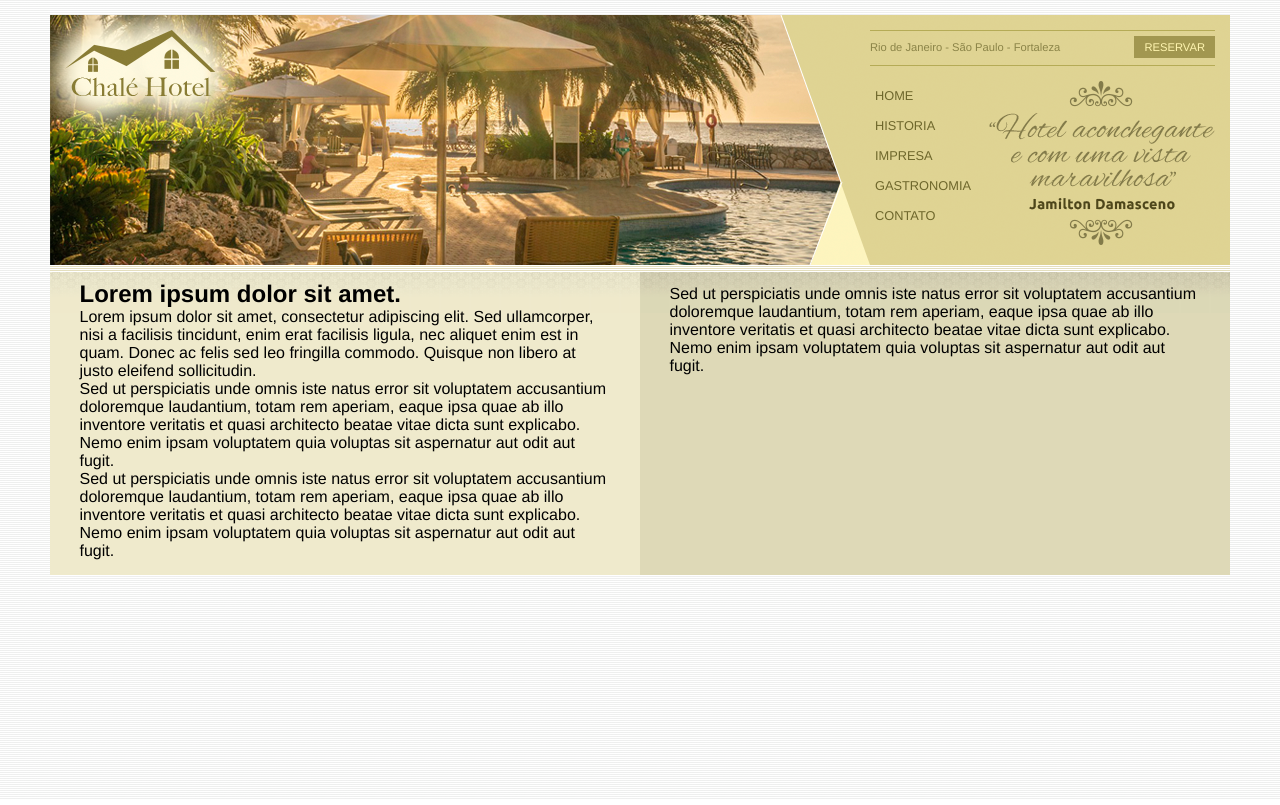
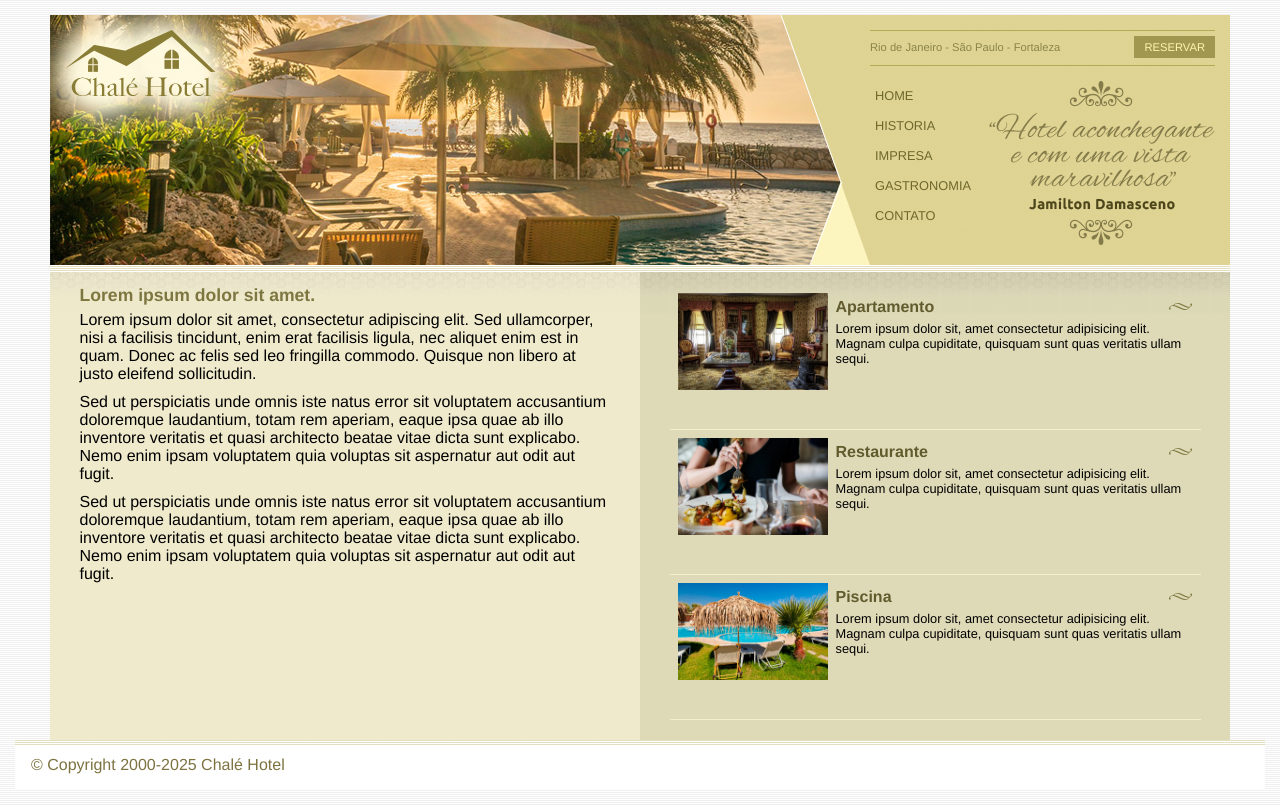
Before and after one commit to DavidWanderley/chale-Hotel, a plain HTML site: page index.html in a window 1280 px wide. Drawn offline with Linux system fonts and the light colour scheme.

Commit message:
terminando a parte lateral e criando o footer

```diff
--- a/css/style.css
+++ b/css/style.css
@@ -23,6 +23,17 @@ a {
 
 #clear {
   clear: both;
+}
+
+h2 {
+  color: #7d7640;
+  font-size: 1.1em;
+  padding: 5px 0px;
+}
+
+p {
+  font-size: 1em;
+  margin-bottom: 10px;
 }
 
 /* header */
@@ -122,7 +133,7 @@ ul#nav a:hover {
   float: right;
 }
 
-/* section 1 */
+/* section*/
 
 #main-area {
   float: left;
@@ -142,3 +153,38 @@ ul#nav a:hover {
   margin: 0 auto;
   width: 90%;
 }
+
+#benefits li {
+  padding: 8px;
+  border-bottom: 1px solid #f3efcb;
+  height: 8em;
+}
+
+#benefits li a img {
+  float: left;
+  margin-right: 8px;
+}
+
+#benefits li a p {
+  color: #000;
+  font-size: 0.8em;
+}
+
+#benefits li a h3 {
+  font-size: 1em;
+  color: #615b2d;
+  padding: 5px 0;
+  background: url(../img/ornamento.png) no-repeat center right;
+}
+
+#benefits li:hover {
+  background: #f6f3d6;
+  cursor: pointer;
+}
+
+/* footer */
+.filler {
+  padding: 16px;
+  background: #fff url(../img/bg-rodape.png) top repeat-x;
+  color: #7d7340;
+}
--- a/index.html
+++ b/index.html
@@ -76,17 +76,38 @@
         </div>
         <div id="side-area">
           <div class="content">
-            <p>
-              Sed ut perspiciatis unde omnis iste natus error sit voluptatem
-              accusantium doloremque laudantium, totam rem aperiam, eaque ipsa
-              quae ab illo inventore veritatis et quasi architecto beatae vitae
-              dicta sunt explicabo. Nemo enim ipsam voluptatem quia voluptas sit
-              aspernatur aut odit aut fugit.
-            </p>
+            <ul id="benefits">
+              <li>
+                <a href="">
+                  <img src="./img/apartamento.jpg" alt="Foto de um apartamento" width="150">
+                  <h3>Apartamento</h3>
+                  <p>Lorem ipsum dolor sit, amet consectetur adipisicing elit. Magnam culpa cupiditate, quisquam sunt quas veritatis ullam sequi.</p>
+                </a>
+              </li>
+
+              <li>
+                <a href="">
+                  <img src="./img/restaurante.jpg" alt="Foto de um restaurante" width="150">
+                  <h3>Restaurante</h3>
+                  <p>Lorem ipsum dolor sit, amet consectetur adipisicing elit. Magnam culpa cupiditate, quisquam sunt quas veritatis ullam sequi.</p>
+                </a>
+              </li>
+
+              <li>
+                <a href="">
+                  <img src="./img/piscina.jpg" alt="Foto de um piscina" width="150">
+                  <h3>Piscina</h3>
+                  <p>Lorem ipsum dolor sit, amet consectetur adipisicing elit. Magnam culpa cupiditate, quisquam sunt quas veritatis ullam sequi.</p>
+                </a>
+              </li>
+            </ul>
           </div>
         </div>
         <div id="clear"></div>
       </div>
     </section>
+
+    <footer id="clear" class="filler">&copy; Copyright 2000-2025 Chalé Hotel</footer>
+
   </body>
 </html>
```
